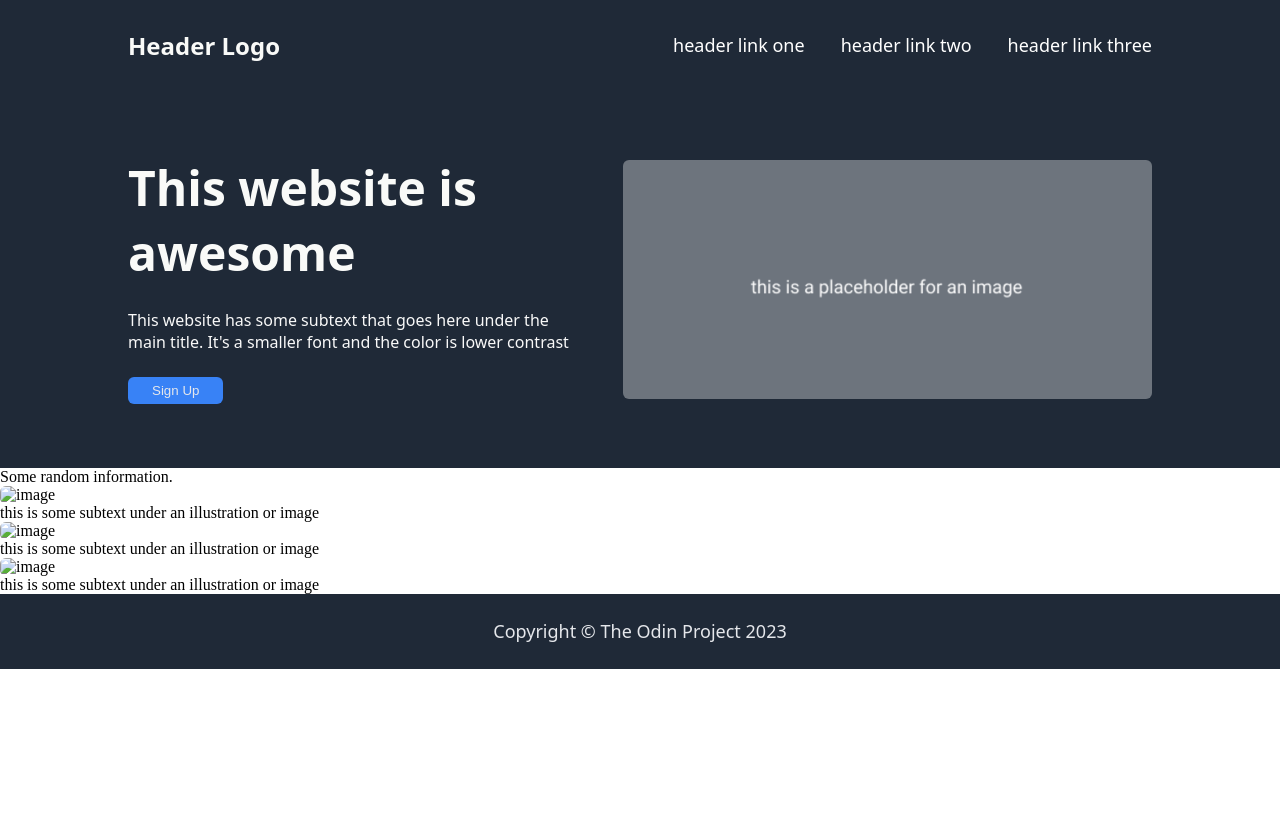
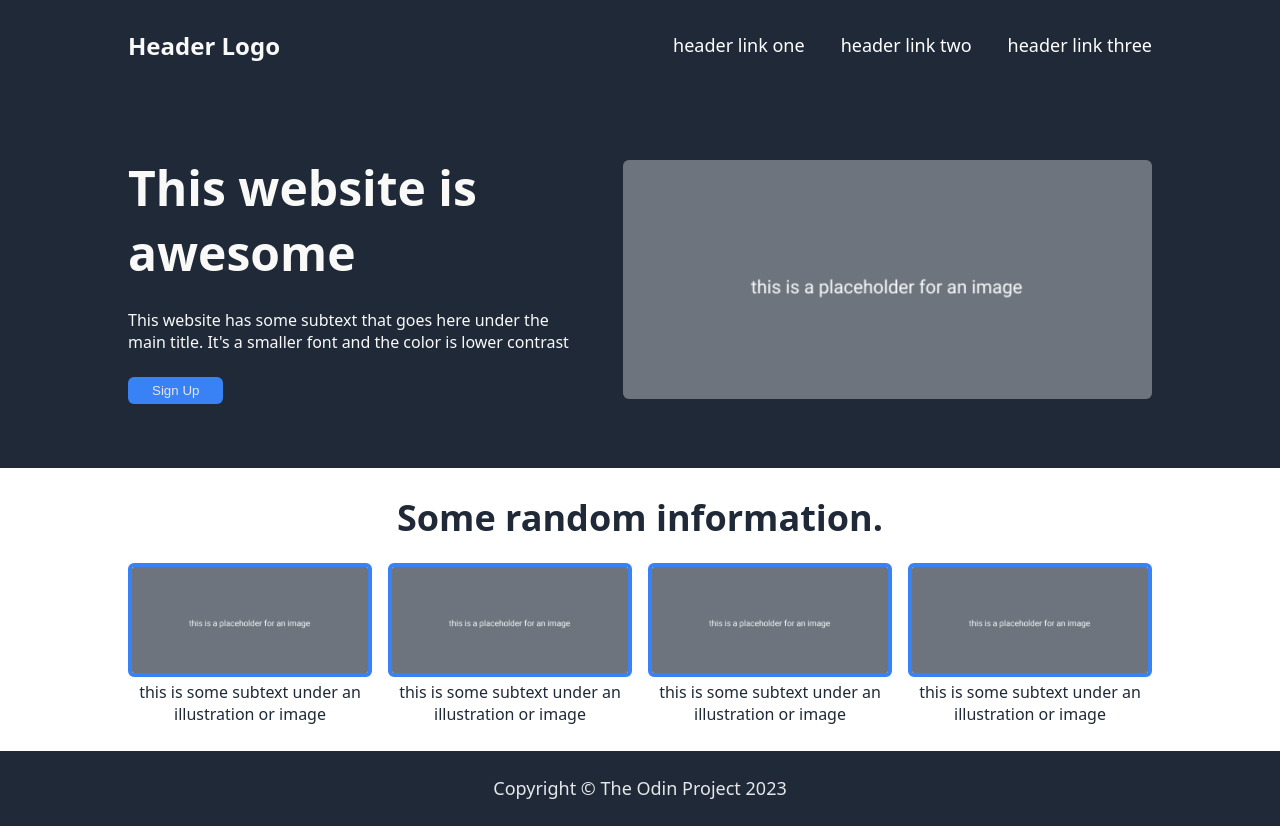
Before and after one commit to mmustavi/landing-page, a plain HTML site: page index.html in a window 1280 px wide. Before the commit the page ends 800 px from the top, so only its background shows below. Drawn offline with Linux system fonts and the light colour scheme.

Commit message:
Add styling and alignment to second content section
Adjust image resizing later

```diff
--- a/index.html
+++ b/index.html
@@ -56,17 +56,22 @@
                 <div class = "part-two-units">
 
                     <div class = "part-two-unit">
-                        <img src = "" alt = "image">
+                        <img src = "./placeholder-image.png" alt = "image">
                         <p>this is some subtext under an illustration or image</p>
                     </div>
 
                     <div class = "part-two-unit">
-                        <img src = "" alt = "image">
+                        <img src = "./placeholder-image.png" alt = "image">
                         <p>this is some subtext under an illustration or image</p>
                     </div>
 
                     <div class = "part-two-unit">
-                        <img src = "" alt = "image">
+                        <img src = "./placeholder-image.png" alt = "image">
+                        <p>this is some subtext under an illustration or image</p>
+                    </div>
+
+                    <div class = "part-two-unit">
+                        <img src = "./placeholder-image.png" alt = "image">
                         <p>this is some subtext under an illustration or image</p>
                     </div>
 
--- a/style.css
+++ b/style.css
@@ -1,3 +1,5 @@
+/* UNIVERSAL */
+
 body {
     margin: 0;
     padding: 0;
@@ -6,6 +8,19 @@ body {
     flex-direction: column;
     justify-content: space-between;
 }
+
+p {
+    margin: 0;
+}
+
+img {
+    max-width: 100%;
+    height: auto;
+    width: auto;
+    border-radius: 6px;
+}
+
+/* HEADER */
 
 .header {
     /* Colors to default to unless otherwise specified */
@@ -43,6 +58,8 @@ a {
     color: white;
 }
 
+/* FOOTER */
+
 .footer {
     color: #e5e7eb;
     background-color: #1f2937;
@@ -56,6 +73,8 @@ a {
 
     padding: 2% 10%;
 }
+
+/* PART ONE */
 
 .part-one {
     color: #f9f9f9;
@@ -107,13 +126,42 @@ a {
     align-self: flex-start;
 }
 
-p {
-    margin: 0;
+/* PART TWO */
+
+.part-two {
+    display: flex;
+    flex-direction: column;
+
+    padding: 2% 10%;
 }
 
-img {
-    max-width: 100%;
-    height: auto;
-    width: auto;
-    border-radius: 6px;
+.part-two-header {
+    font-family: system-ui, -apple-system, BlinkMacSystemFont, 'Segoe UI', Roboto, Oxygen, Ubuntu, Cantarell, 'Open Sans', 'Helvetica Neue', sans-serif;
+    font-size: 36px;
+    font-weight: 900;
+    color: #1f2937;
+    text-align: center;
 }
+
+.part-two-units {
+    display: flex;
+    justify-content: space-evenly;
+    gap: 16px;
+    padding-top: 2%;
+}
+
+.part-two-unit {
+    display: flex;
+    flex-direction: column;
+    gap: 4px;
+}
+
+.part-two-unit img {
+    border: 4px solid #3882F6;
+}
+
+.part-two-unit p {
+    text-align: center;
+    font-family: system-ui, -apple-system, BlinkMacSystemFont, 'Segoe UI', Roboto, Oxygen, Ubuntu, Cantarell, 'Open Sans', 'Helvetica Neue', sans-serif;
+    color: #1f2937
+}
```
